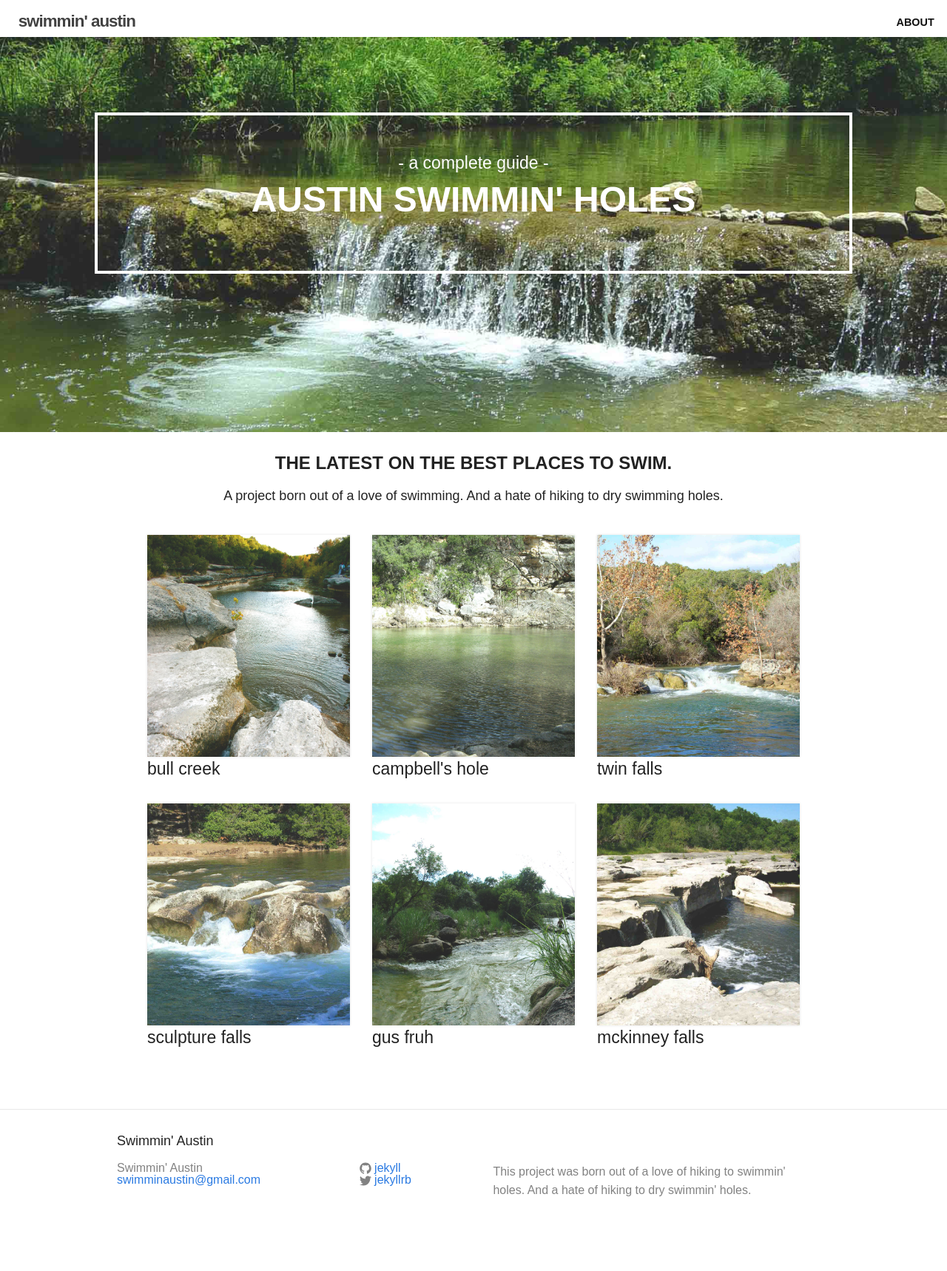
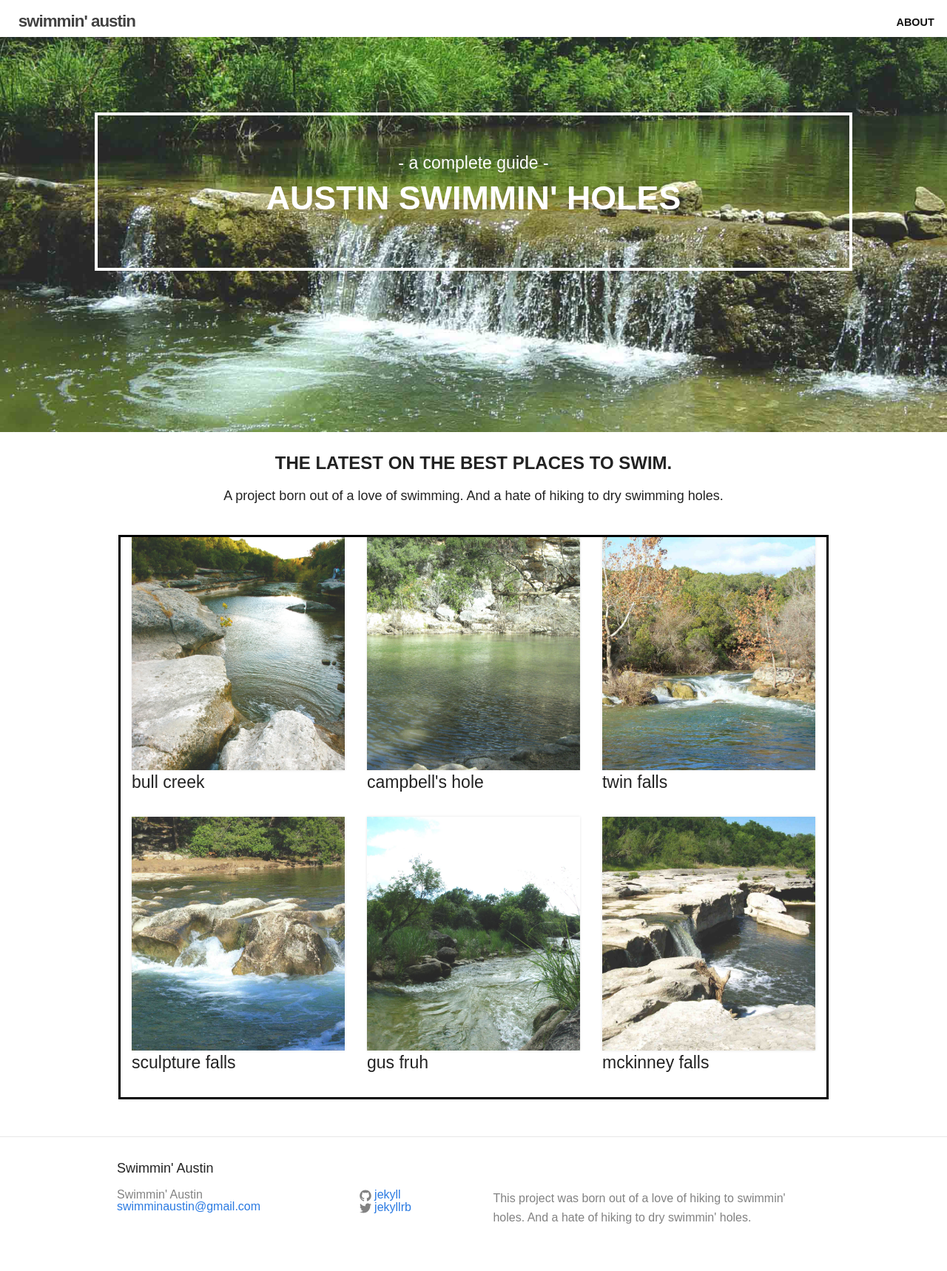
Before and after one commit to stephskaggs/swimnaustin, a Jekyll site: the page built from index.html, in a window 1280 px wide. Shown: the whole page at 74% size. Built offline with Jekyll 4.4.1, drawn with Linux system fonts in a browser that asks for light colours; before the commit the page ends 1682 px from its top, so only the background shows below that.

Commit message:
changed some homepage css

```diff
--- a/_sass/_layout.scss
+++ b/_sass/_layout.scss
@@ -11,6 +11,7 @@
 .top-bar {
 	min-height: 50px;
 	background-color: #ffffff;
+    // background-color: #0d6893;
 	box-shadow: 0 0 3px rgba(0, 0, 0, 0.1);
     // width: 100% ! important;
     // left: 0px;
@@ -26,6 +27,7 @@
     margin-left: 1.1em;
     text-transform: lowercase;
     padding-top: .4em;
+    color: #0d6893;
     // border: black solid;
 
 
@@ -190,7 +192,7 @@
 .headline h1 {
     font-weight: 900;
     color: #FFFFFF;
-    font-size: 3em;
+    font-size: 2.8em;
     text-shadow: grey-color-light 0.1em 0.1em 0.2em;
 }
 
@@ -240,7 +242,11 @@
 }
 
 .swim-holes-container {
-    width: 95%;
+    border: solid black;
+    width: 100%;
+    margin-left: auto;
+    margin-right: auto;
+    max-width: initial;
 }
 
 .all-swim-holes {
@@ -330,7 +336,7 @@
     width: 100%;
     margin-left: auto;
     margin-right: auto;
-//     max-width: initial;
+    // max-width: initial;
 }
 
 .post-page h2 {
```
